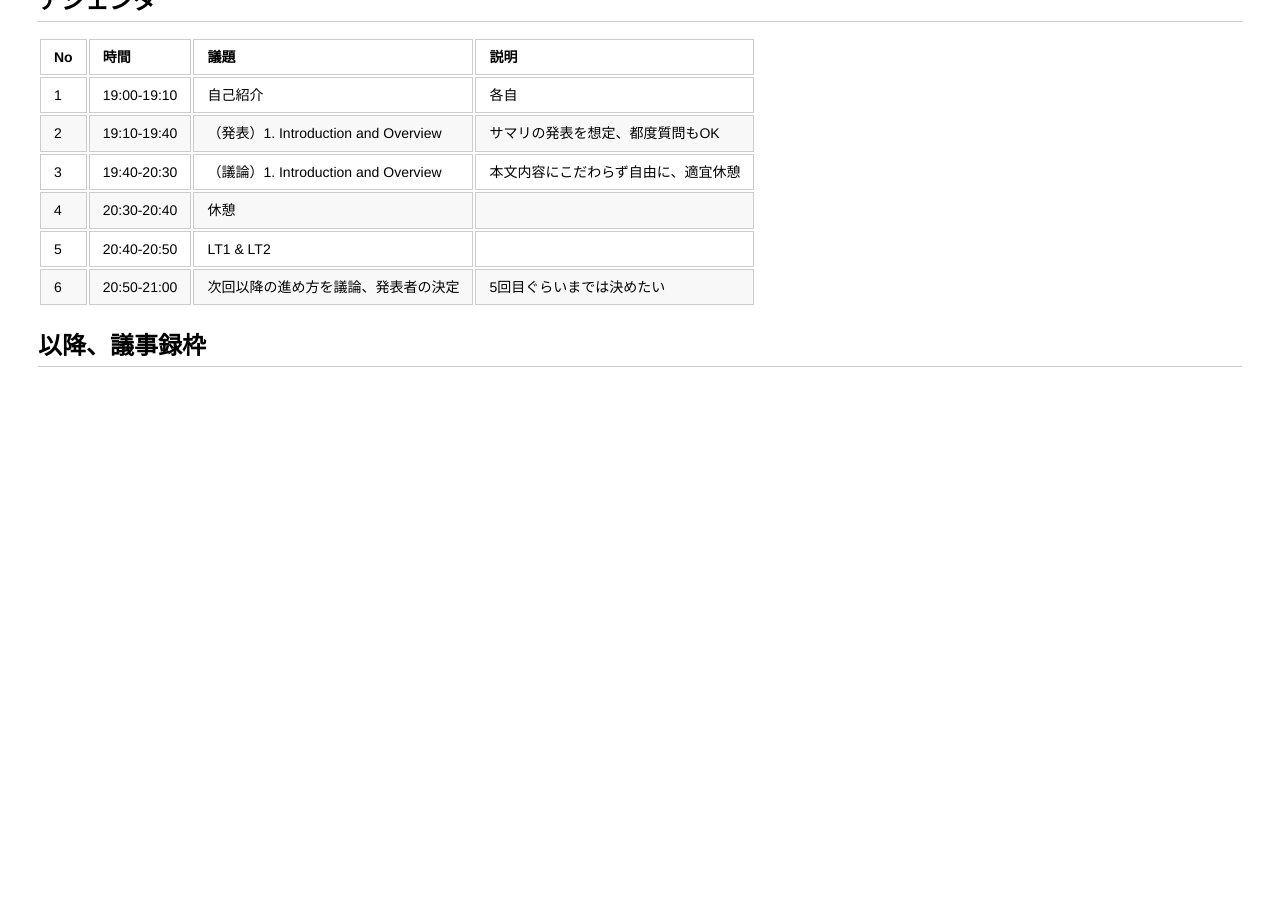
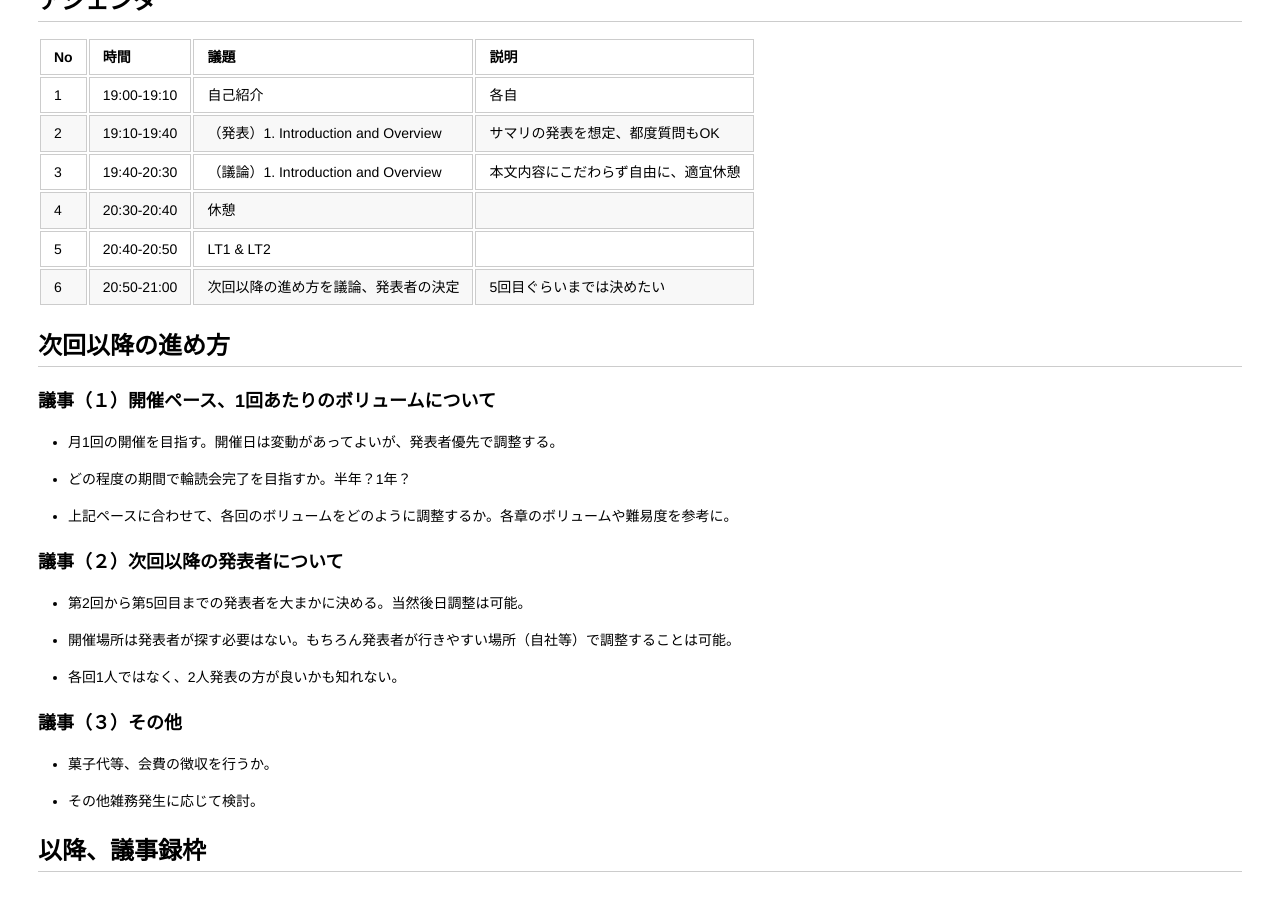
Before and after one commit to Database-Internals-Reading-Group-Japan/group-tokyo, a Jekyll site: the page built from No01/20200220/agenda.md, in a window 1280 px wide and 900 px high, scrolled down 579 px. Built offline with Jekyll 4.4.1, drawn with Linux system fonts in a browser that asks for light colours; Markdown is read by kramdown in place of the engine named in the settings; before the commit the page ends 984 px from its top, so only the background shows below that.

Commit message:
Update agenda.md

```diff
--- a/No01/20200220/agenda.md
+++ b/No01/20200220/agenda.md
@@ -33,5 +33,24 @@ title: 20200220
 |5|20:40-20:50|LT1 & LT2||
 |6|20:50-21:00|次回以降の進め方を議論、発表者の決定|5回目ぐらいまでは決めたい|
 
+## 次回以降の進め方
+
+### 議事（１）開催ペース、1回あたりのボリュームについて
+
+- 月1回の開催を目指す。開催日は変動があってよいが、発表者優先で調整する。
+- どの程度の期間で輪読会完了を目指すか。半年？1年？
+- 上記ペースに合わせて、各回のボリュームをどのように調整するか。各章のボリュームや難易度を参考に。
+
+### 議事（２）次回以降の発表者について
+
+- 第2回から第5回目までの発表者を大まかに決める。当然後日調整は可能。
+- 開催場所は発表者が探す必要はない。もちろん発表者が行きやすい場所（自社等）で調整することは可能。
+- 各回1人ではなく、2人発表の方が良いかも知れない。
+
+### 議事（３）その他
+
+- 菓子代等、会費の徴収を行うか。
+- その他雑務発生に応じて検討。
+
 
 ## 以降、議事録枠
```
